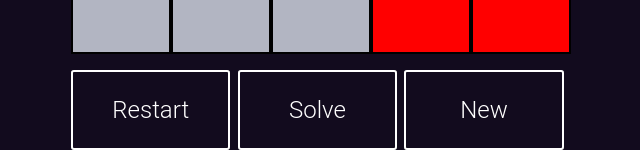
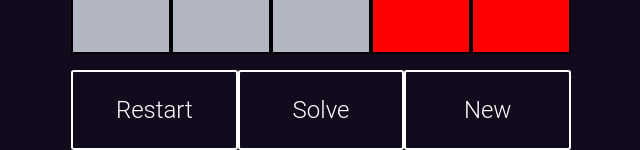
Before and after one commit to shaneshame/zm-puzzle, a React (Create React App) app: page / in a window 1280 px wide. Shown: the part 665-815 px from the top of the page, without its empty margins (319-959 px from the left). Built offline with nearby package versions, Linux system fonts and the light colour scheme.

Commit message:
Remove button margin

```diff
--- a/src/ActionBar.js
+++ b/src/ActionBar.js
@@ -22,7 +22,6 @@ const ActionButton = styled.button`
   font-size: 1.5em;
   font-weight: 300;
   height: 100%;
-  margin: 0 0.3em 0.3em 0;
   text-align: center;
   text-decoration: none;
   transition: all 0.2s;
```
